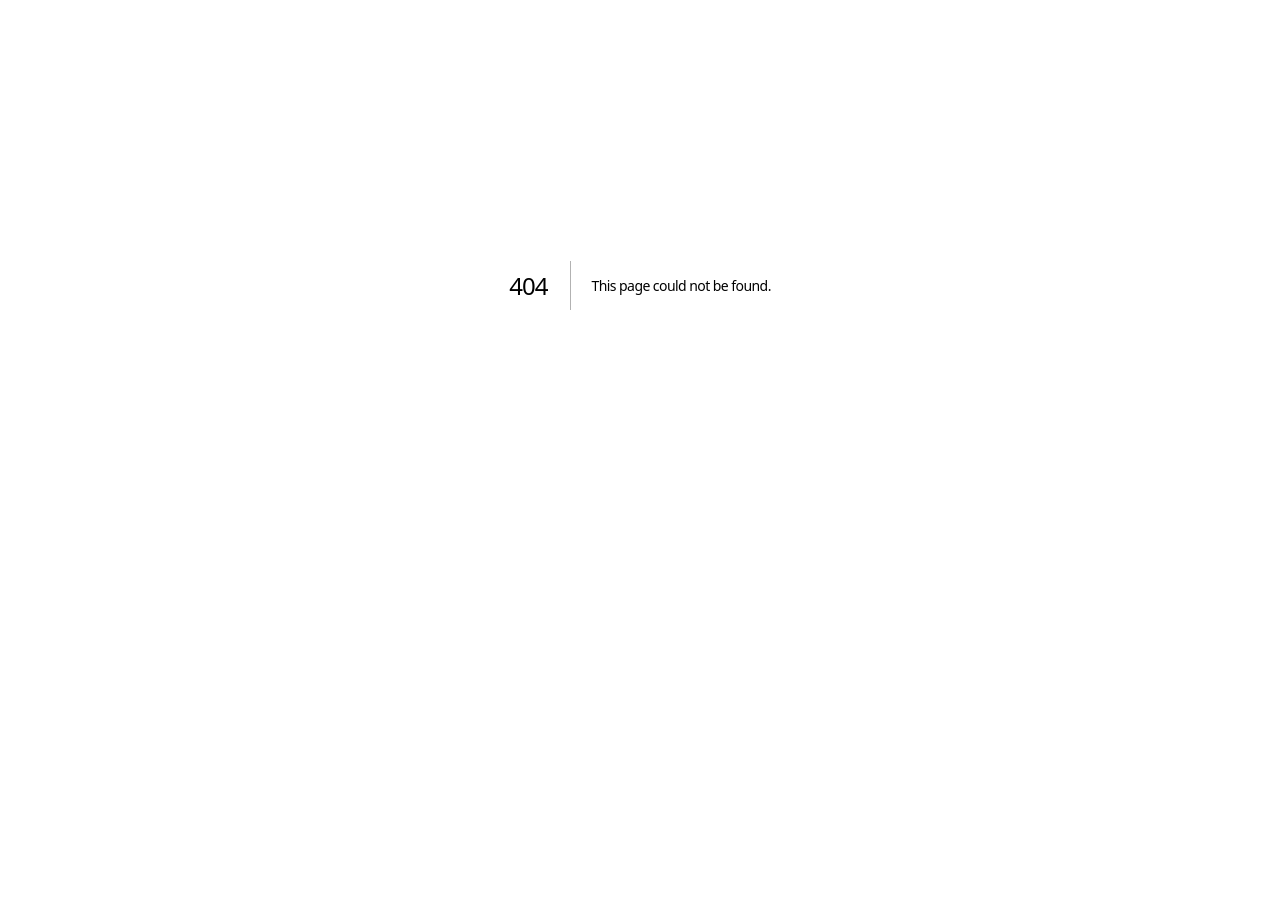
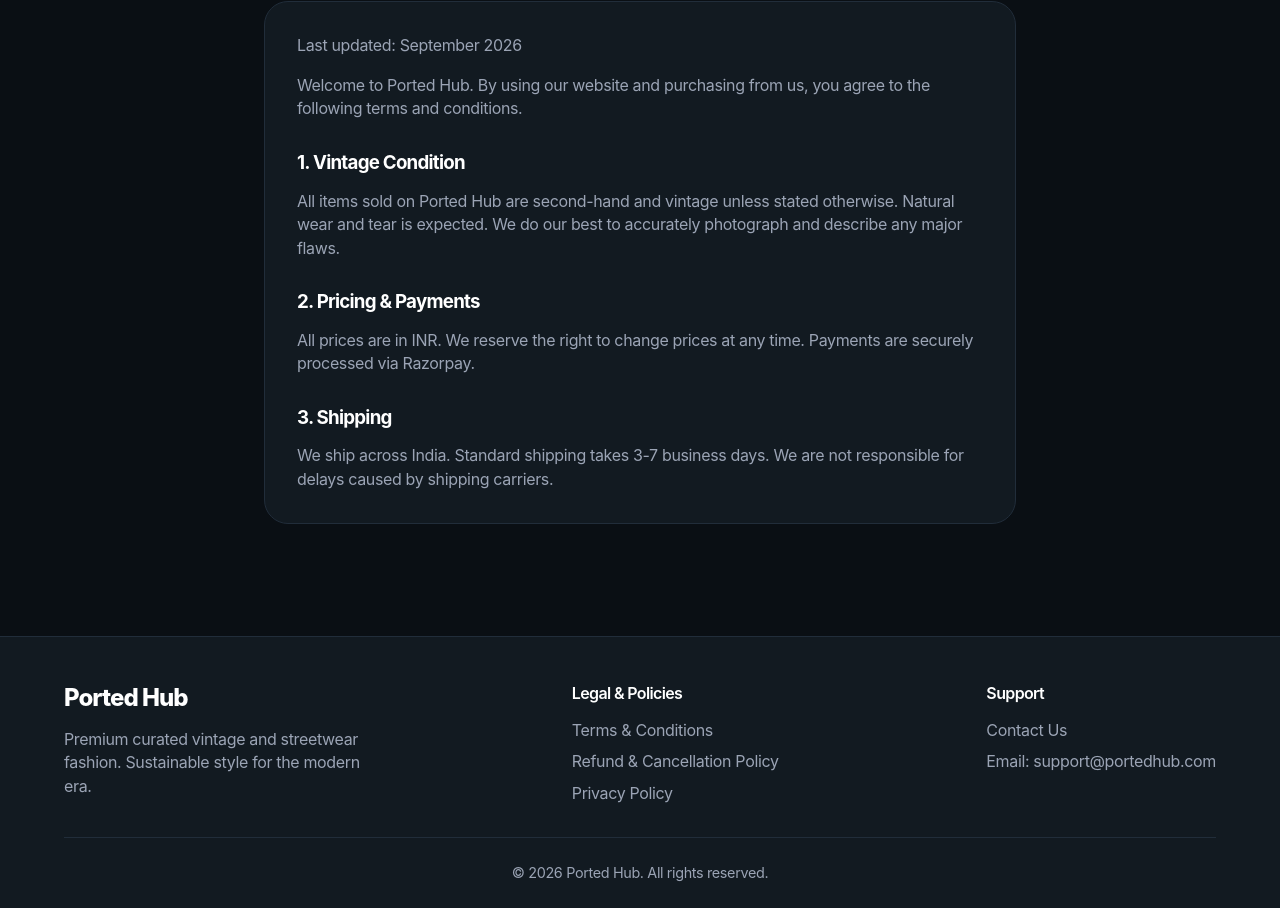
Before and after one commit to MohaminMalik/Ported-Hub, a Next.js app: page /terms in a window 1280 px wide. Before the commit this address had no page. Shown: the part 217-1125 px from the top of the page. Before the commit the page ends 902 px from the top, so only its background shows below. Built offline with nearby package versions, Linux system fonts and the light colour scheme.

Commit message:
terms and conditions

```diff
--- a/src/app/layout.tsx
+++ b/src/app/layout.tsx
@@ -25,6 +25,8 @@ export const metadata: Metadata = {
   },
 }
 
+import Footer from '@/components/Footer'
+
 export default function RootLayout({
   children,
 }: {
@@ -37,6 +39,7 @@ export default function RootLayout({
         <main className="main-content">
           {children}
         </main>
+        <Footer />
         <ToastContainer />
       </body>
     </html>
--- /dev/null
+++ b/src/app/terms/page.tsx
@@ -0,0 +1,17 @@
+export default function TermsPage() {
+  return (
+    <div className="container py-12 animate-fade-in" style={{ maxWidth: '800px' }}>
+      <h1 style={{ fontSize: '2.5rem', marginBottom: '24px' }}>Terms & Conditions</h1>
+      <div className="card" style={{ padding: '32px', color: 'var(--text-secondary)', display: 'flex', flexDirection: 'column', gap: '16px' }}>
+        <p>Last updated: September 2026</p>
+        <p>Welcome to Ported Hub. By using our website and purchasing from us, you agree to the following terms and conditions.</p>
+        <h3 style={{ color: 'var(--text-primary)', marginTop: '16px' }}>1. Vintage Condition</h3>
+        <p>All items sold on Ported Hub are second-hand and vintage unless stated otherwise. Natural wear and tear is expected. We do our best to accurately photograph and describe any major flaws.</p>
+        <h3 style={{ color: 'var(--text-primary)', marginTop: '16px' }}>2. Pricing & Payments</h3>
+        <p>All prices are in INR. We reserve the right to change prices at any time. Payments are securely processed via Razorpay.</p>
+        <h3 style={{ color: 'var(--text-primary)', marginTop: '16px' }}>3. Shipping</h3>
+        <p>We ship across India. Standard shipping takes 3-7 business days. We are not responsible for delays caused by shipping carriers.</p>
+      </div>
+    </div>
+  )
+}
--- /dev/null
+++ b/src/components/Footer.tsx
@@ -0,0 +1,34 @@
+import Link from 'next/link';
+
+export default function Footer() {
+  return (
+    <footer style={{ borderTop: '1px solid var(--border-color)', padding: '48px 0 24px 0', marginTop: '64px', background: 'var(--surface-color)' }}>
+      <div className="container">
+        <div style={{ display: 'flex', flexWrap: 'wrap', justifyContent: 'space-between', gap: '32px', marginBottom: '32px' }}>
+          <div>
+            <h3 style={{ fontSize: '1.5rem', fontWeight: 800, marginBottom: '16px' }}>Ported Hub</h3>
+            <p style={{ color: 'var(--text-secondary)', maxWidth: '300px' }}>Premium curated vintage and streetwear fashion. Sustainable style for the modern era.</p>
+          </div>
+          <div>
+            <h4 style={{ fontWeight: 600, marginBottom: '16px' }}>Legal & Policies</h4>
+            <div style={{ display: 'flex', flexDirection: 'column', gap: '8px' }}>
+              <Link href="/terms" style={{ color: 'var(--text-secondary)', textDecoration: 'none' }}>Terms & Conditions</Link>
+              <Link href="/refund" style={{ color: 'var(--text-secondary)', textDecoration: 'none' }}>Refund & Cancellation Policy</Link>
+              <Link href="/privacy" style={{ color: 'var(--text-secondary)', textDecoration: 'none' }}>Privacy Policy</Link>
+            </div>
+          </div>
+          <div>
+            <h4 style={{ fontWeight: 600, marginBottom: '16px' }}>Support</h4>
+            <div style={{ display: 'flex', flexDirection: 'column', gap: '8px' }}>
+              <Link href="/contact" style={{ color: 'var(--text-secondary)', textDecoration: 'none' }}>Contact Us</Link>
+              <span style={{ color: 'var(--text-secondary)' }}>Email: support@portedhub.com</span>
+            </div>
+          </div>
+        </div>
+        <div style={{ textAlign: 'center', color: 'var(--text-secondary)', fontSize: '0.9rem', paddingTop: '24px', borderTop: '1px solid var(--border-color)' }}>
+          © {new Date().getFullYear()} Ported Hub. All rights reserved.
+        </div>
+      </div>
+    </footer>
+  );
+}
```
Also changed, not shown: src/app/contact/page.tsx (added, +16 -0 lines), src/app/privacy/page.tsx (added, +14 -0 lines), src/app/refund/page.tsx (added, +14 -0 lines).
